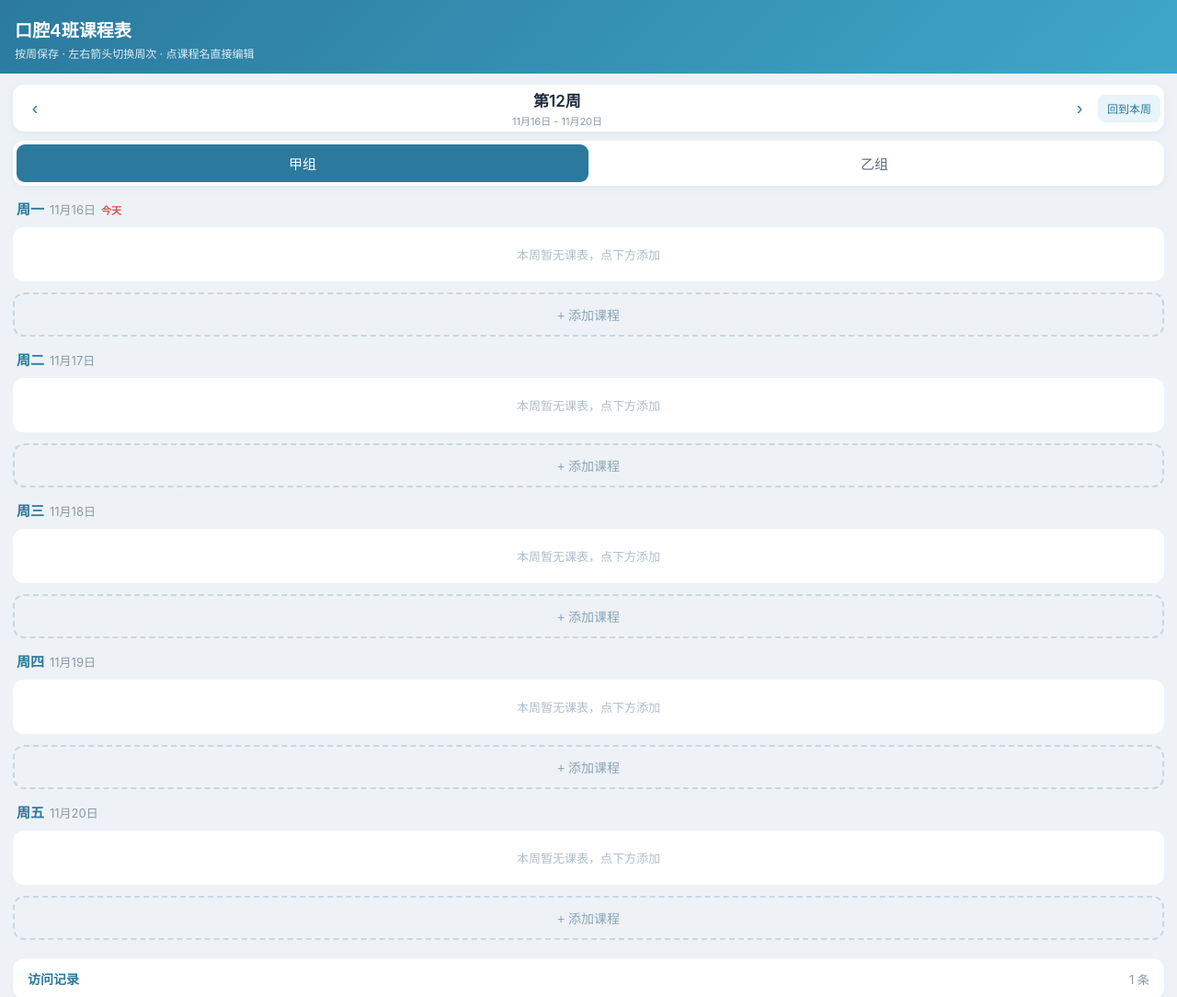
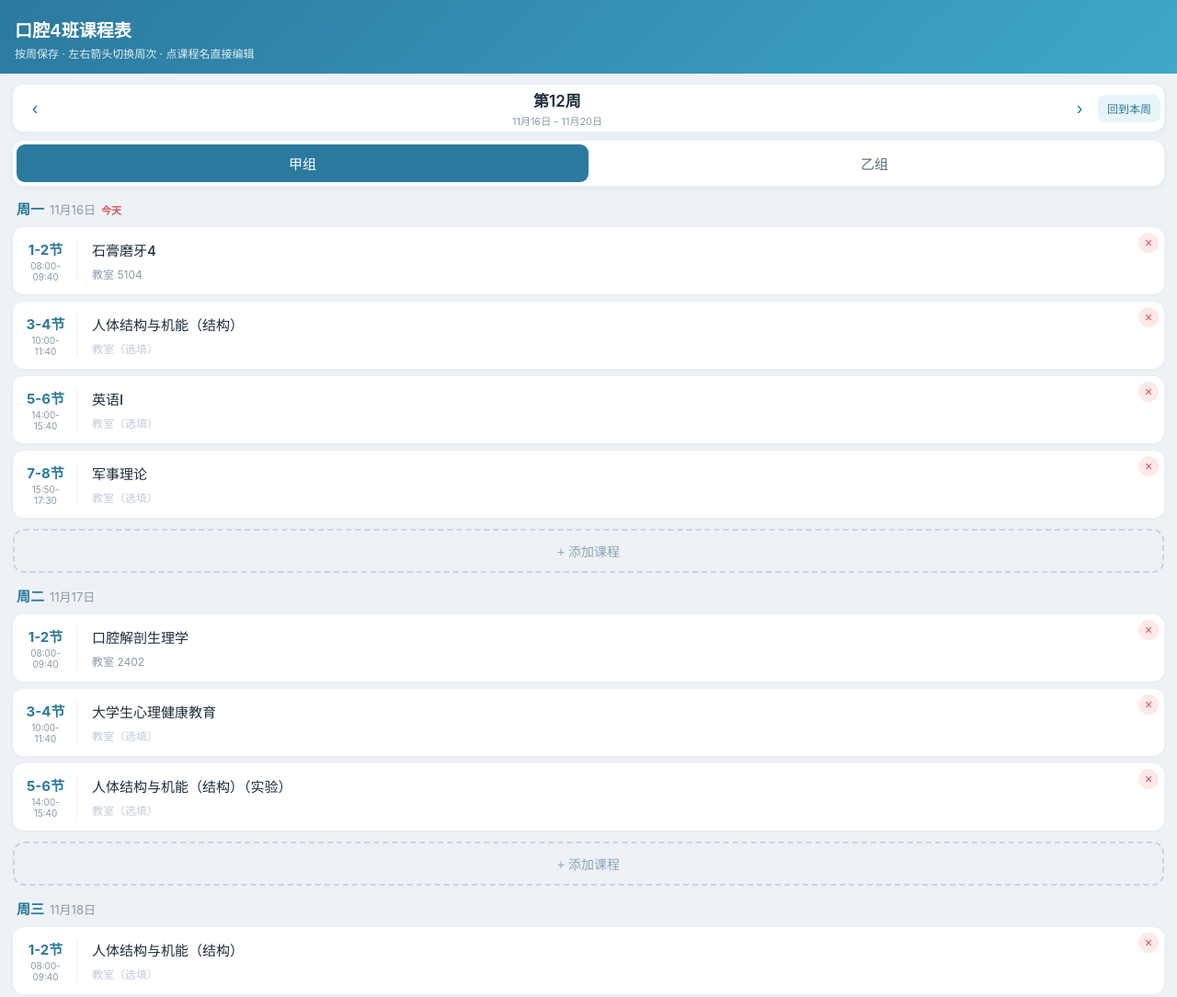
Before and after one commit to zimozhi/kq4-schedule, a plain HTML site: page index.html in a window 1280 px wide. Shown: the top 1084 px of the page at 92% size. Drawn offline with Linux system fonts and the light colour scheme; no server answers.

Commit message:
Add week 12 schedule

```diff
--- a/index.html
+++ b/index.html
@@ -283,9 +283,27 @@ const WEEK11_DEFAULT = {
   ]
 };
 
-const WEEK_DEFAULTS = { "9": WEEK9_DEFAULT, "10": WEEK10_DEFAULT, "11": WEEK11_DEFAULT };
+// 第12周默认数据（11月16日-11月20日）
+const WEEK12_DEFAULT = {
+  a: [
+    [{period:1,name:"石膏磨牙4",room:"教室 5104"},{period:2,name:"人体结构与机能（结构）",room:""},{period:3,name:"英语I",room:""},{period:4,name:"军事理论",room:""}],
+    [{period:1,name:"口腔解剖生理学",room:"教室 2402"},{period:2,name:"大学生心理健康教育",room:""},{period:3,name:"人体结构与机能（结构）（实验）",room:""}],
+    [{period:1,name:"人体结构与机能（结构）",room:""},{period:3,name:"信息技术",room:""}],
+    [{period:1,name:"口腔解剖生理学",room:"教室 2402"},{period:2,name:"英语I",room:""},{period:3,name:"思想道德与法治",room:""},{period:4,name:"思想道德与法治",room:""}],
+    [{period:1,name:"人体结构与机能（结构）",room:""},{period:2,name:"大学体育1",room:""},{period:3,name:"信息技术",room:""}]
+  ],
+  b: [
+    [{period:2,name:"人体结构与机能（结构）",room:""},{period:3,name:"英语I",room:""},{period:4,name:"军事理论",room:""}],
+    [{period:1,name:"口腔解剖生理学",room:"教室 2402"},{period:2,name:"大学生心理健康教育",room:""},{period:3,name:"人体结构与机能（结构）（实验）",room:""},{period:4,name:"石膏磨牙4",room:"教室 5104"}],
+    [{period:1,name:"人体结构与机能（结构）",room:""},{period:3,name:"信息技术",room:""}],
+    [{period:1,name:"口腔解剖生理学",room:"教室 2402"},{period:2,name:"英语I",room:""},{period:3,name:"思想道德与法治",room:""},{period:4,name:"思想道德与法治",room:""}],
+    [{period:1,name:"人体结构与机能（结构）",room:""},{period:2,name:"大学体育1",room:""},{period:3,name:"信息技术",room:""}]
+  ]
+};
 
-const STORE_KEY = "kq4_week_data_v5";
+const WEEK_DEFAULTS = { "9": WEEK9_DEFAULT, "10": WEEK10_DEFAULT, "11": WEEK11_DEFAULT, "12": WEEK12_DEFAULT };
+
+const STORE_KEY = "kq4_week_data_v6";
 const TERM_KEY = "kq4_term_start_v1";
 const DEFAULT_TERM = "2026-08-31";
 
```
